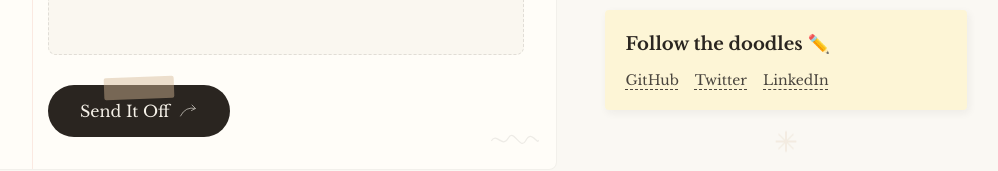
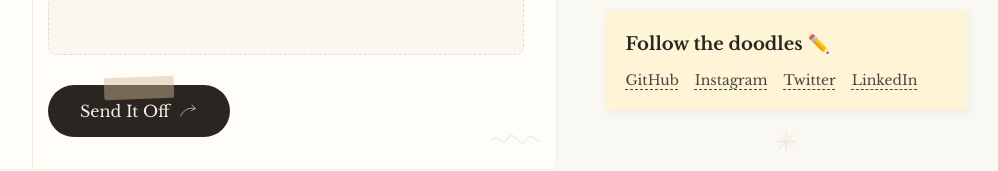
Before and after one commit to Nevrine-Labs/Nevrine-Labs, a Next.js app: page / in a window 1280 px wide. Shown: the part 6926-7097 px from the top of the page, without its empty margins (161-1159 px from the left). Built offline with nearby package versions, Linux system fonts and the light colour scheme.

Commit message:
add instagram link

```diff
--- a/components/sections/Contact.tsx
+++ b/components/sections/Contact.tsx
@@ -356,6 +356,7 @@ export default function Contact() {
               <div className="flex gap-4">
                 {[
                   { label: "GitHub", href: "https://github.com/Nevrine-Labs" },
+                  { label: "Instagram", href: "https://instagram.com/nevrinelabs" },
                   { label: "Twitter", href: "#" },
                   { label: "LinkedIn", href: "#" },
                 ].map((social) => (
--- a/components/sections/Footer.tsx
+++ b/components/sections/Footer.tsx
@@ -92,6 +92,7 @@ export default function Footer() {
             <div className="flex gap-5">
               {[
                 { label: "GitHub", href: "https://github.com/Nevrine-Labs" },
+                { label: "Instagram", href: "https://instagram.com/nevrinelabs" },
                 { label: "Twitter", href: "#" },
                 { label: "LinkedIn", href: "#" },
               ].map((social) => (
```
